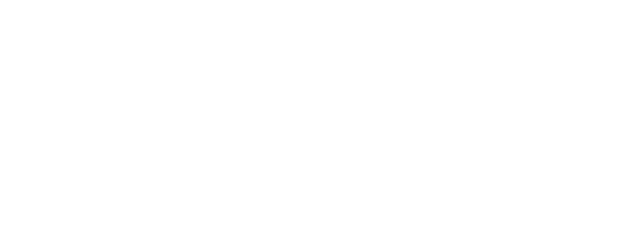
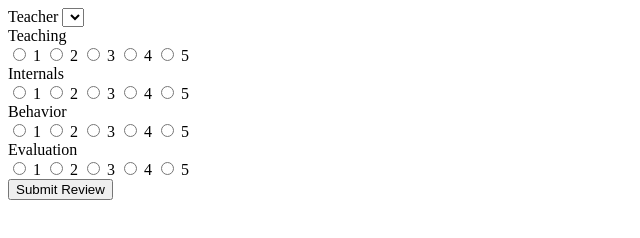
Before and after one commit to Freshmen23/FreshmenMERN, a website: page views/fillReview.html in a window 1280 px wide. Shown: the whole page, without its empty margins (0-640 px from the left). Drawn offline with Linux system fonts and the light colour scheme.

```diff
--- a/public/js/index.js
+++ b/public/js/index.js
@@ -24,7 +24,7 @@
 // fill the Review area on selection of a prof
 
 document.getElementById("submit").addEventListener('click', async function () {
-    const res = await fetch("http://localhost:3500/professor");
+    const res = await fetch("https://freshmenmern.onrender.com/professor");
     const data = await res.json();
     let dropdown = document.getElementById("dropdown");
     let selectedProf = dropdown.value;
--- a/routes/root.js
+++ b/routes/root.js
@@ -14,4 +14,8 @@
     res.sendFile(path.join(__dirname, '..', 'views', 'contact.html'));
 })
 
+router.get('/fillReview', (req, res)=>{
+    res.sendFile(path.join(__dirname, '..', 'views', 'fillReview.html'));
+})
+
 module.exports = router;
--- a/views/fillReview.html
+++ b/views/fillReview.html
@@ -2,10 +2,75 @@
 <html lang="en">
 <head>
     <meta charset="UTF-8">
-    <meta name="viewport" content="width=\, initial-scale=1.0">
+    <meta name="viewport" content="width=, initial-scale=1.0">
     <title>Submit Review</title>
 </head>
 <body>
-    <form action="\" method="post"></form>
+    <form id="reviewForm">
+        <div class="form-group">
+            <label for="name">Teacher</label>
+            <select name="name" id="teacher" required>
+              <!-- filled by DB  -->
+            </select>
+          </div>
+
+        <div class="form-group">
+            <label>Teaching</label>
+            <div class="radio-group">
+              <label><input type="radio" name="teaching" value="1"> 1</label>
+              <label><input type="radio" name="teaching" value="2"> 2</label>
+              <label><input type="radio" name="teaching" value="3"> 3</label>
+              <label><input type="radio" name="teaching" value="4"> 4</label>
+              <label><input type="radio" name="teaching" value="5"> 5</label>
+            </div>
+          </div>
+
+          <div class="form-group">
+            <label>Internals</label>
+            <div class="radio-group">
+              <label><input type="radio" name="internals" value="1"> 1</label>
+              <label><input type="radio" name="internals" value="2"> 2</label>
+              <label><input type="radio" name="internals" value="3"> 3</label>
+              <label><input type="radio" name="internals" value="4"> 4</label>
+              <label><input type="radio" name="internals" value="5"> 5</label>
+            </div>
+          </div>
+
+          <div class="form-group">
+            <label>Behavior</label>
+            <div class="radio-group">
+              <label><input type="radio" name="behavior" value="1"> 1</label>
+              <label><input type="radio" name="behavior" value="2"> 2</label>
+              <label><input type="radio" name="behavior" value="3"> 3</label>
+              <label><input type="radio" name="behavior" value="4"> 4</label>
+              <label><input type="radio" name="behavior" value="5"> 5</label>
+            </div>
+          </div>
+
+          <div class="form-group">
+            <label>Evaluation</label>
+            <div class="radio-group">
+              <label><input type="radio" name="evaluation" value="1"> 1</label>
+              <label><input type="radio" name="evaluation" value="2"> 2</label>
+              <label><input type="radio" name="evaluation" value="3"> 3</label>
+              <label><input type="radio" name="evaluation" value="4"> 4</label>
+              <label><input type="radio" name="evaluation" value="5"> 5</label>
+            </div>
+          </div>
+
+          <!-- <div class="form-group">
+            <label>Class Average Marks</label>
+            <div class="radio-group">
+              <label><input type="radio" name="class_average_marks" value="low"> Low</label>
+              <label><input type="radio" name="class_average_marks" value="medium"> Medium</label>
+              <label><input type="radio" name="class_average_marks" value="high"> High</label>
+            </div>
+          </div> -->
+
+          <button type="submit">Submit Review</button>
+
+    </form>
+
+    <script src="./js/fillReview.js"></script>
 </body>
 </html>
```
Also changed, not shown: controllers/professorsController.js (+11 -9 lines), models/Professor.js (+6 -7 lines), public/js/fillReview.js (added, +49 -0 lines).
